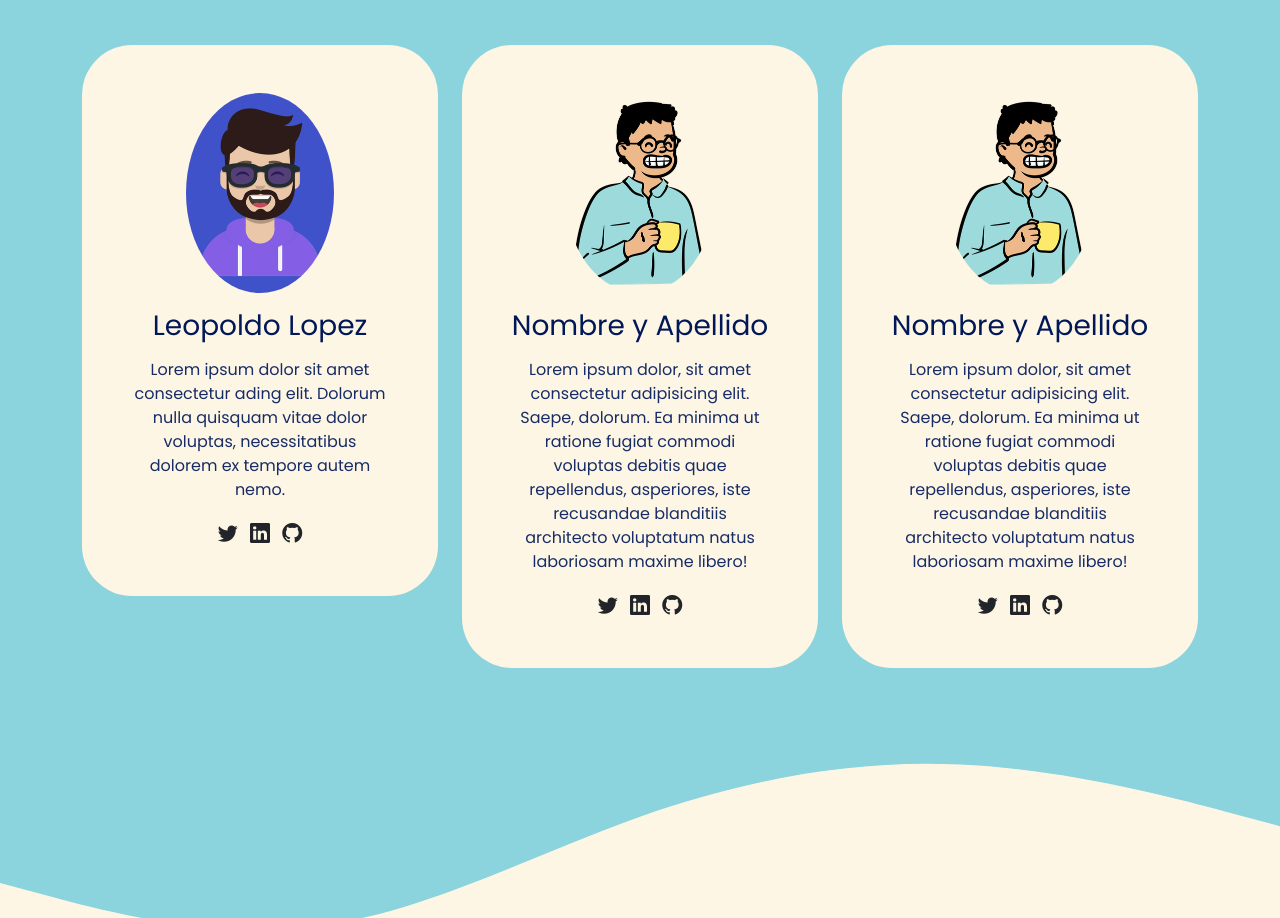
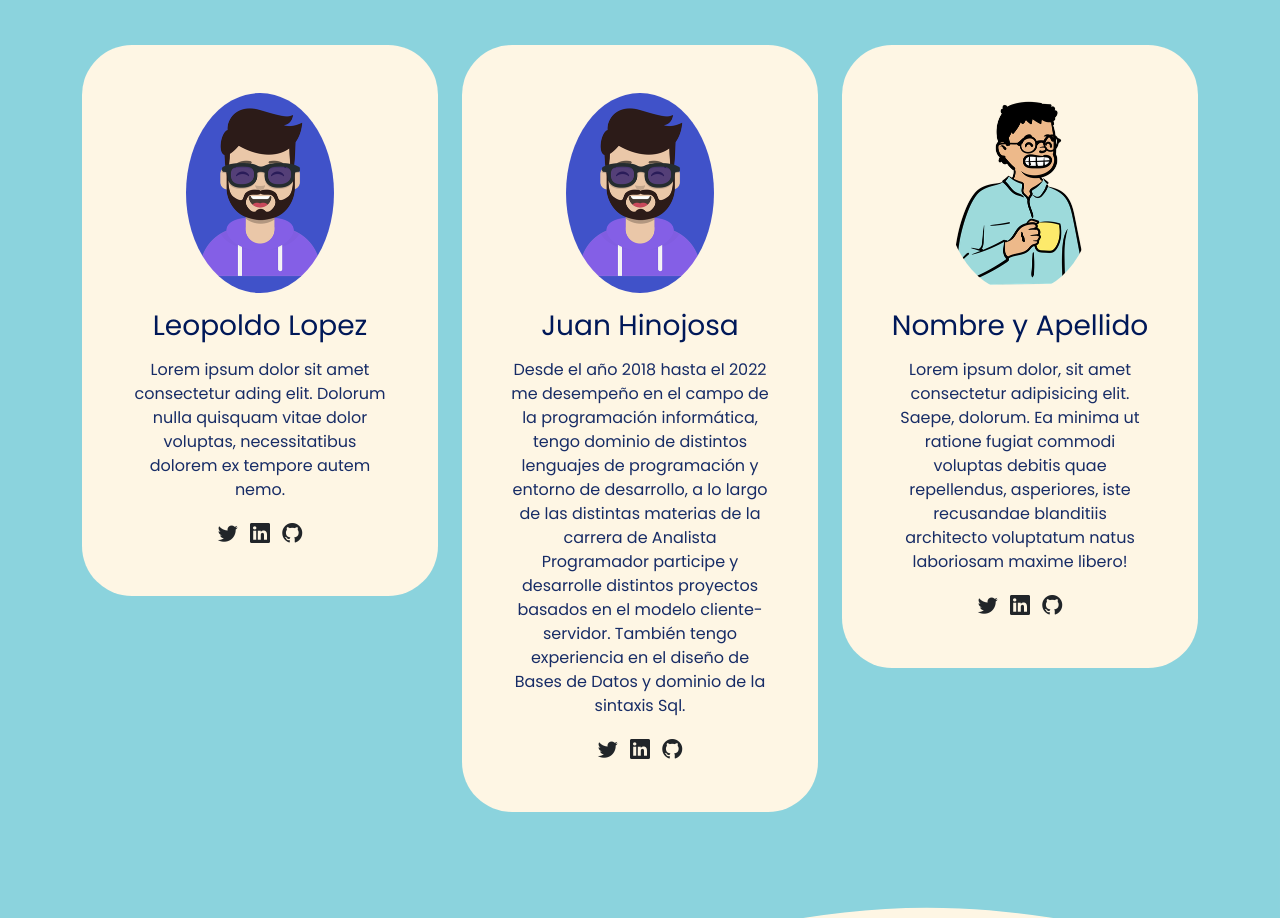
Before and after one commit to leopoldolopesx/Simulacro2, a plain HTML site: page index.html in a window 1280 px wide. Shown: the part 1190-2108 px from the top of the page. Drawn offline with nearby package versions, Linux system fonts and the light colour scheme.

Commit message:
se realizaron las configuraciones necesarias

```diff
--- a/index.html
+++ b/index.html
@@ -114,13 +114,11 @@
           <div class="col-md-6 col-lg-4 mb-3">
             <div class="card">
               <div class="card-body text-center p-5">
-                <img src="./assets/avatar.png" alt="avatar" class="img img-fluid rounded-circle mb-3">
-                <h3 class="title card-title mb-3">Nombre y Apellido</h3>
-                <p>Lorem ipsum dolor, sit amet consectetur adipisicing elit. Saepe, dolorum. Ea minima ut ratione fugiat
-                  commodi voluptas debitis quae repellendus, asperiores, iste recusandae blanditiis architecto
-                  voluptatum natus laboriosam maxime libero!</p>
+                <img src="./assets/juanHinojosa.png" alt="avatar" class="img img-fluid rounded-circle mb-3">
+                <h3 class="title card-title mb-3">Juan Hinojosa</h3>
+                <p>Desde el año 2018 hasta el 2022 me desempeño en el campo de la programación informática, tengo dominio de distintos  lenguajes de programación y entorno de desarrollo, a lo largo de las distintas materias de la carrera de Analista Programador  participe y desarrolle distintos proyectos basados en el modelo cliente-servidor. También tengo experiencia en el diseño de Bases de Datos y dominio de la sintaxis Sql.</p>
                 <a href="#"><i class="bi bi-twitter text-dark mx-1 lead"></i></a>
-                <a href="#"><i class="bi bi-linkedin text-dark mx-1 lead"></i></a>
+                <a href="https://www.linkedin.com/in/juan-ezequiel-hinojosa" target="_blank"><i class="bi bi-linkedin text-dark mx-1 lead"></i></a>
                 <a href="#"><i class="bi bi-github text-dark mx-1 lead"></i></a>
               </div>
             </div>
```
Also changed, not shown: assets/juanHinojosa.png (added).
